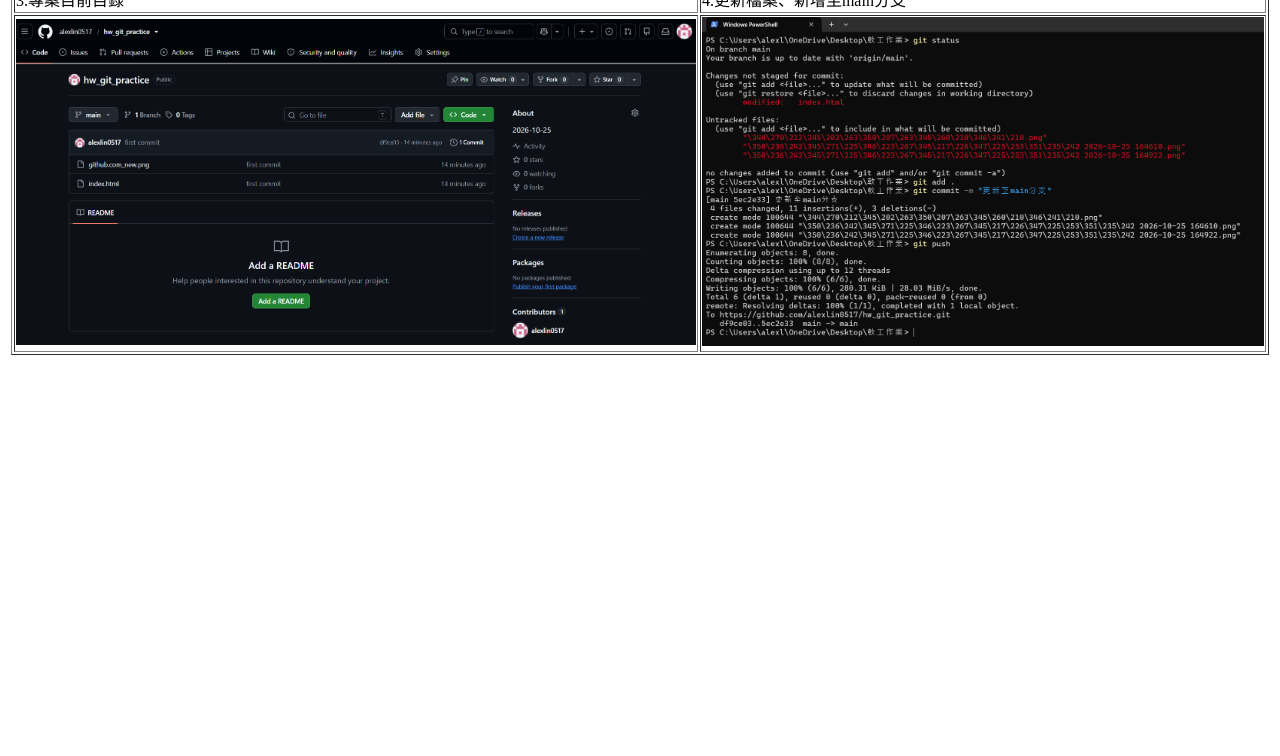
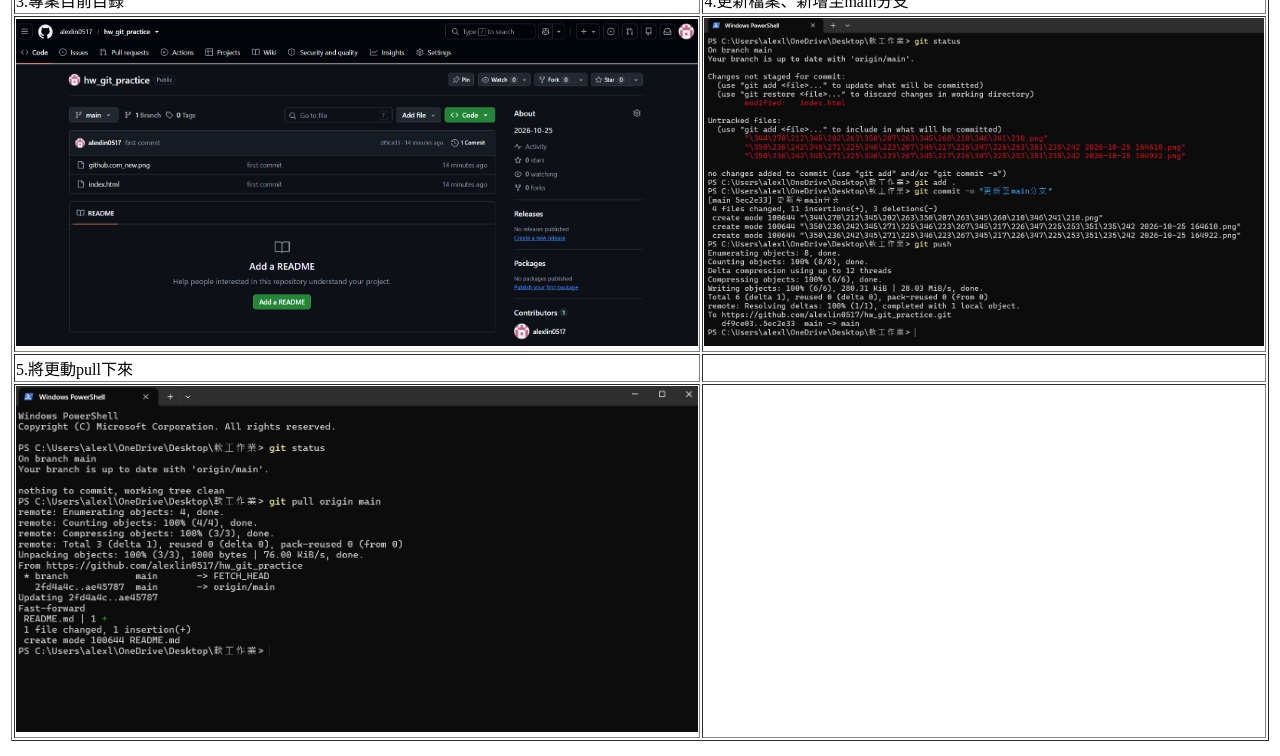
Before and after one commit to alexlin0517/hw_git_practice, a plain HTML site: page index.html in a window 1280 px wide. Shown: the part 401-1157 px from the top of the page. Before the commit the page ends 800 px from the top, so only its background shows below. Drawn offline with Linux system fonts and the light colour scheme.

Commit message:
第三次更新至main分支

```diff
--- a/index.html
+++ b/index.html
@@ -29,6 +29,14 @@
                         <td><img src="螢幕擷取畫面 2026-10-25 164922.png" style="width:100%;"></td>
                         <td><img src="螢幕擷取畫面 2026-10-25 170140.png" style="width:100%;"></td>
                     </tr>
+                    <tr>
+                        <td>5.將更動pull下來</td>
+                        <td></td>
+                    </tr>
+                    <tr>
+                        <td><img src="螢幕擷取畫面 2026-10-26 150810.png" style="width: 100%;"></td>
+                        <td></td>
+                    </tr>
                 </table>
             </tr>
             <td style="width: 30%;"></td>
```
Also changed, not shown: 螢幕擷取畫面 2026-10-26 150810.png (added).
